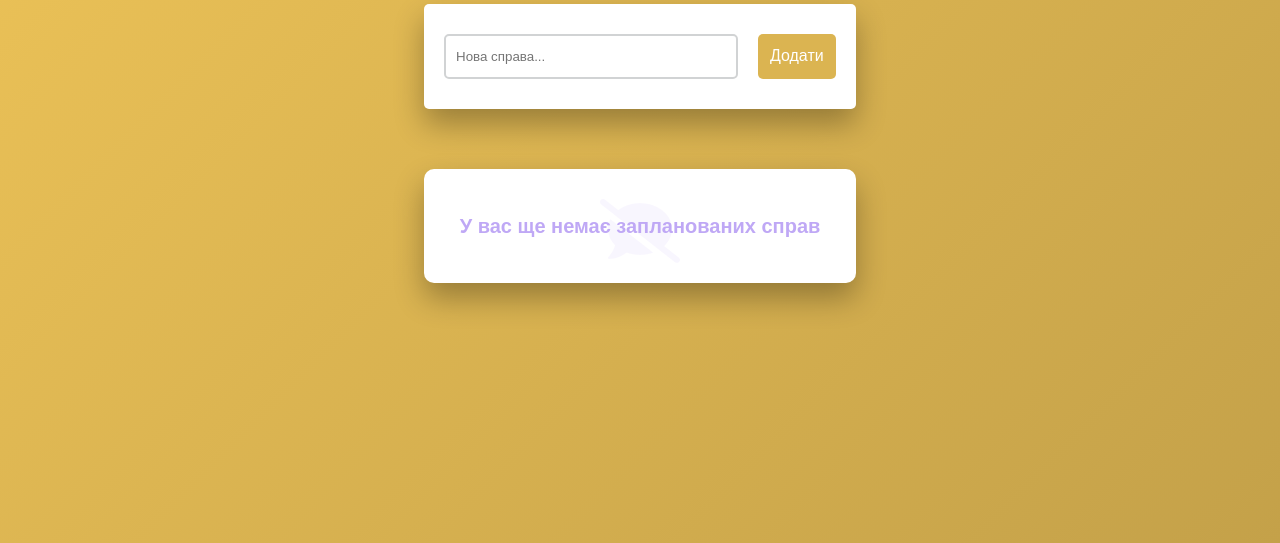
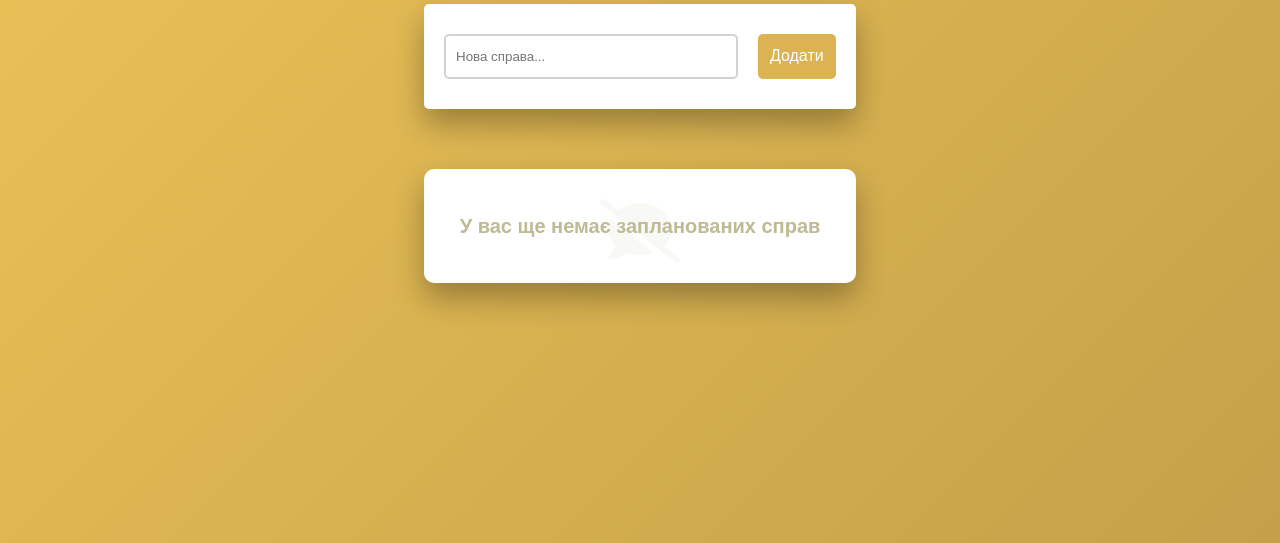
Before and after one commit to Vintoniak2003/to-do-list, a plain HTML site: page index.html in a window 1280 px wide. Shown: the part 257-800 px from the top of the page. Drawn offline with Linux system fonts and the light colour scheme.

Commit message:
Update style.css

```diff
--- a/style.css
+++ b/style.css
@@ -131,7 +131,7 @@ body {
 #no-msg {
 	text-align: center;
 	font-size: 20px;
-	color: #8052ec;
+	color: #7c772a;
 	opacity: 0.5;
 	position: relative;
 	display: flex;
```
